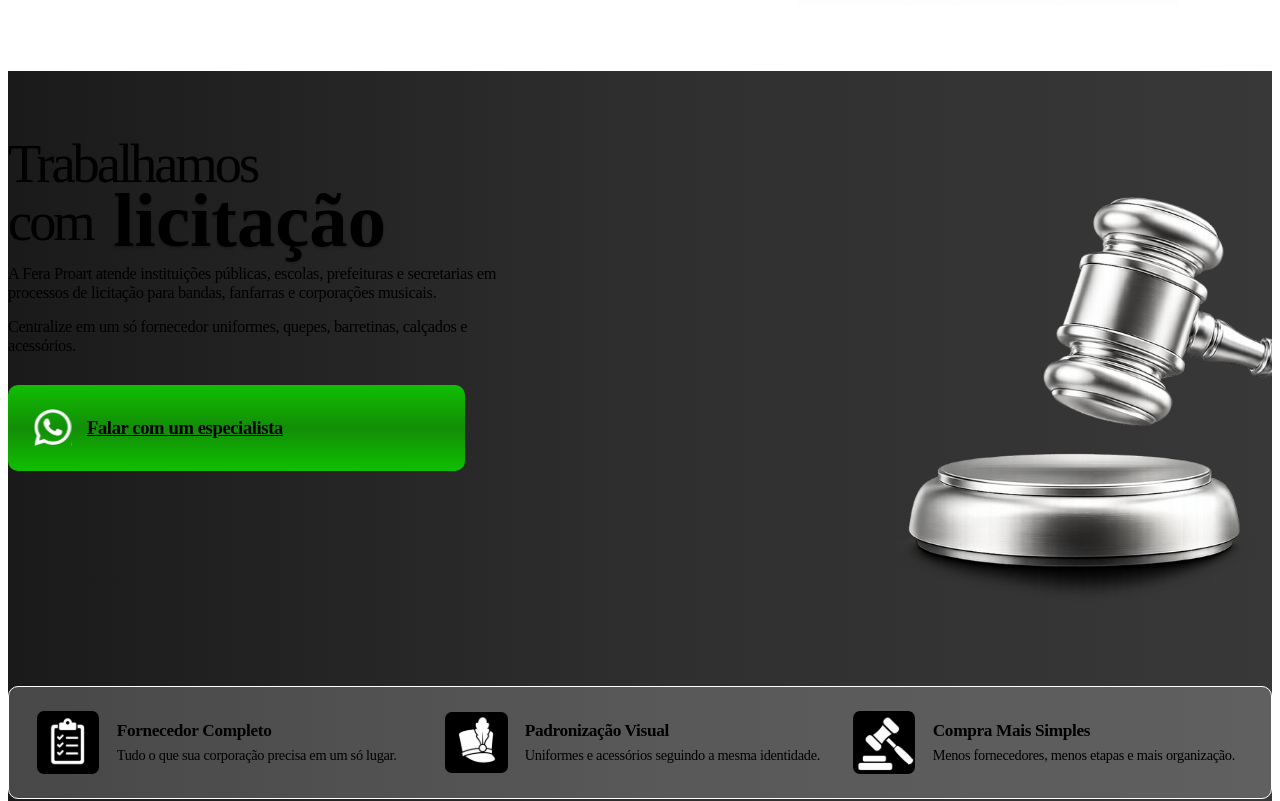
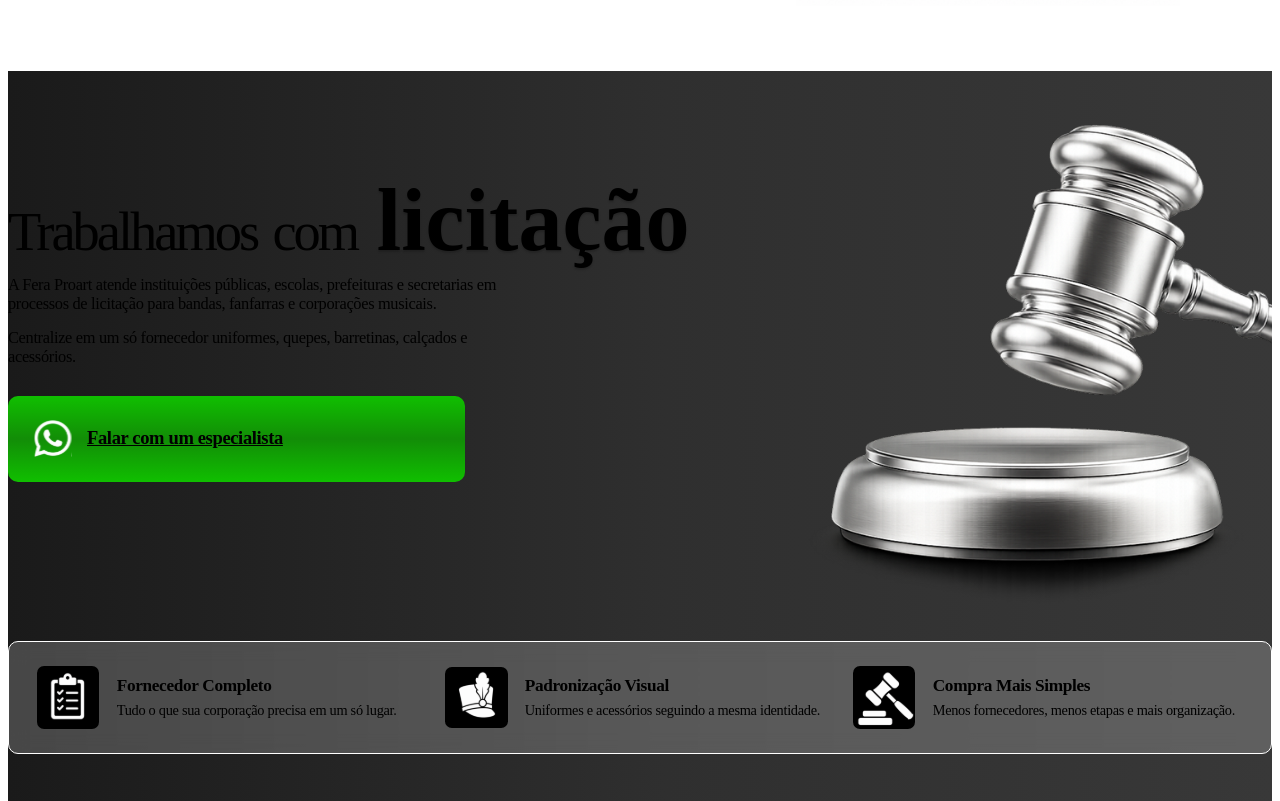
Before and after one commit to leobrasil777-lang/FeraProart-Website, a React (Vite) app: page / in a window 1280 px wide. Shown: the part 1340-2141 px from the top of the page. Built offline with nearby package versions, Linux system fonts and the light colour scheme; the HTML template or start-up script is replaced by a standard one.

Commit message:
ajusta layout final da secao de licitacao

```diff
--- a/src/components/HomeBiddingSection/HomeBiddingSection.css
+++ b/src/components/HomeBiddingSection/HomeBiddingSection.css
@@ -2,12 +2,24 @@
   position: relative;
   overflow: hidden;
   min-height: clamp(580px, 56vw, 660px);
+  background: #ffffff;
+  color: var(--color-white);
+  isolation: isolate;
+}
+
+.home-bidding-section::before {
+  content: "";
+  position: absolute;
+  inset: 0 0 auto;
+  z-index: 0;
+  height: calc(100% - 50px);
   background: linear-gradient(90deg, #1a1a1a 0%, #2f2f2f 52%, #383838 100%);
-  color: var(--color-white);
+  pointer-events: none;
 }
 
 .home-bidding-section__container {
   position: relative;
+  z-index: 1;
   display: grid;
   min-height: clamp(580px, 56vw, 660px);
   grid-template-columns: minmax(0, 530px) minmax(0, 1fr);
@@ -21,15 +33,20 @@
   position: relative;
   z-index: 2;
   align-self: start;
+  transform: translateY(55px);
 }
 
 .home-bidding-section__title {
   display: flex;
   position: relative;
-  width: min(100%, 560px);
-  flex-direction: column;
+  width: max-content;
+  max-width: 100%;
+  flex-direction: row;
+  align-items: baseline;
+  gap: clamp(12px, 1.2vw, 20px);
   margin: 0 0 16px;
   color: var(--color-white);
+  white-space: nowrap;
 }
 
 .home-bidding-section__title-line {
@@ -48,10 +65,10 @@
 
 .home-bidding-section__title-script {
   display: inline-block;
-  margin-left: 2px;
-  font-size: clamp(64px, 6vw, 86px);
+  margin-left: 1px;
+  font-size: clamp(74px, 8vw, 88px);
   line-height: 0.62;
-  transform: translateY(0.08em);
+  transform: translateY(-0.001em);
   text-shadow: 0 2px 2px rgba(0, 0, 0, 0.18);
 }
 
@@ -112,9 +129,10 @@
   top: clamp(34px, 4.6vw, 58px);
   right: clamp(-112px, -4.8vw, -38px);
   z-index: 1;
-  width: min(56vw, 690px);
-  height: clamp(400px, 44vw, 520px);
+  width: min(62vw, 800px);
+  height: clamp(420px, 48vw, 880px);
   pointer-events: none;
+  transform: translateY(-85px);
 }
 
 .home-bidding-section__image {
@@ -137,6 +155,9 @@
   border-radius: 10px;
   padding: clamp(18px, 2vw, 24px) clamp(20px, 2.5vw, 28px);
   background: rgba(255, 255, 255, 0.2);
+  transform: translateY(-45px);
+  backdrop-filter: blur(10px);
+  -webkit-backdrop-filter: blur(10px);
 }
 
 .bidding-benefit {
```
